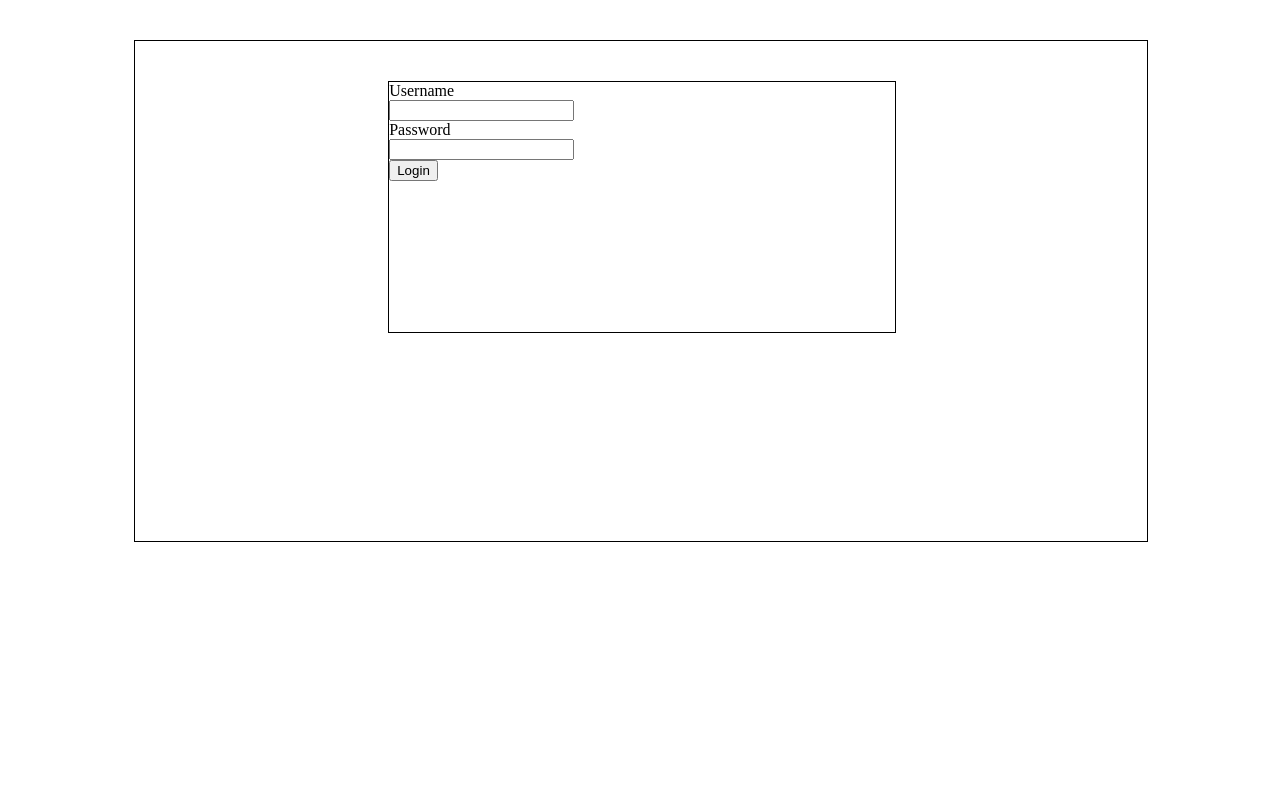
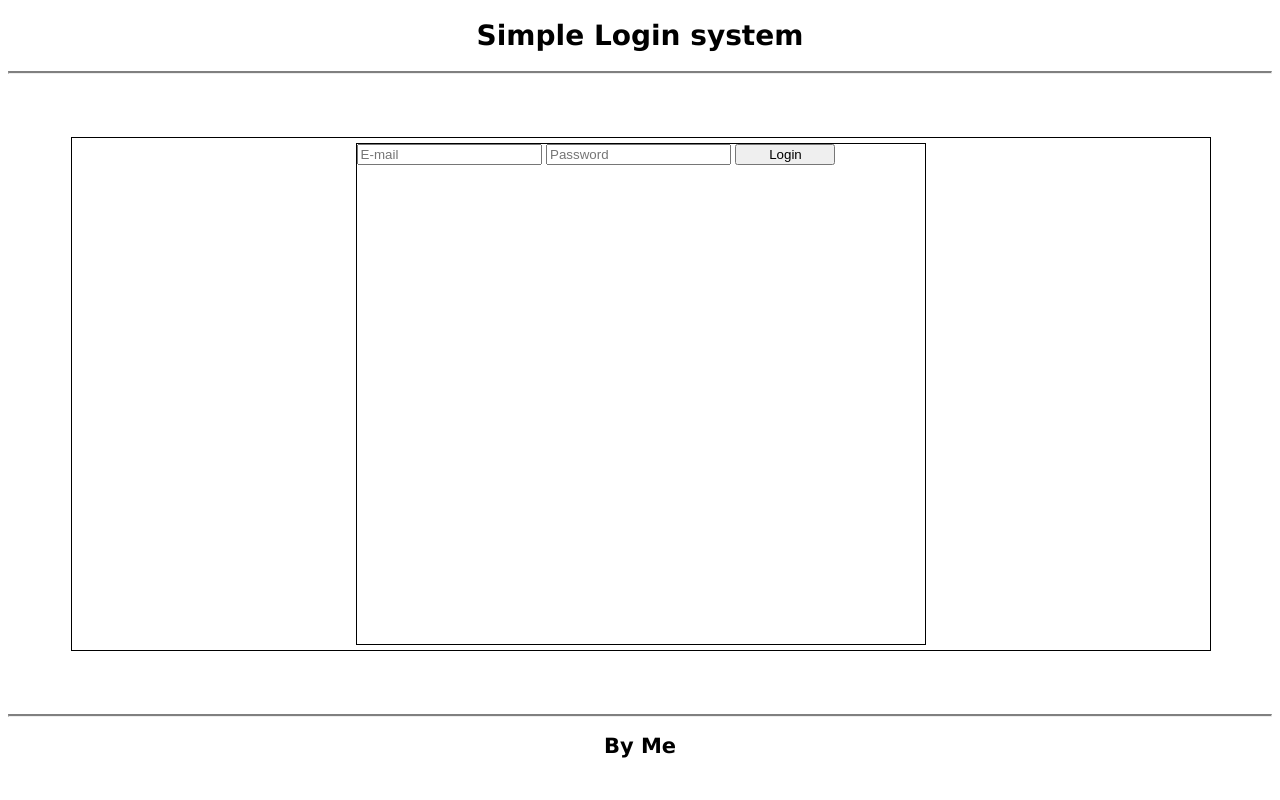
Before and after one commit to brunof19d/login-system-php-oop, a PHP site: page / in a window 1280 px wide. Run offline with PHP 8.4, Linux system fonts and the light colour scheme.

Commit message:
Update template

```diff
--- a/css/style.css
+++ b/css/style.css
@@ -1,21 +1,43 @@
+/* Tags */
+
+html {
+    font: 14px Verdana;
+}
+
+h1 {
+    text-align: center;
+}
+
+h2 {
+    text-align: center;
+}
+
+hr {
+    border-top:2px solid grey;
+}
+
+input {
+
+}
+
+
+/* Class */
+
 .main-conteiner {
-    width: 80%;
-    height: 500px;
-    margin: 40px 10% 0 10%;
+    display: flex;
+    justify-content: center;
+    width: 90%;
     border: 1px solid black;
+    margin: 5%;
 }
 
 .login-conteiner {
     width: 50%;
-    height: 50%;
-    margin: 40px 25% 40px 25%;
+    height: 500px;
     border: 1px solid black;
+    margin: 5px;
 }
 
 .btn {
-    display: block;
+    width: 100px;
 }
-
-label {
-    display: block;
-}
--- a/index.html
+++ b/index.html
@@ -8,18 +8,24 @@
     <title>Title</title>
 </head>
 
+<header>
+    <h1>Simple Login system</h1>
+</header>
+<hr>
 <body>
     <div class="main-conteiner">
 
         <form class="login-conteiner" action="#" method="post">
-            <label>Username</label>
-            <input type="text" name="username" value="">
-            <label>Password</label>
-            <input type="text" name="password" value="">
+            <input type="text" name="username" placeholder="E-mail" value="">
+            <input type="text" name="password" placeholder="Password" value="">
             <button class="btn" type="submit" name="button">Login</button>
         </form>
 
     </div>
 </body>
+<hr>
+<footer>
+    <h2>By Me</h2>
+</footer>
 
 </html>
```
